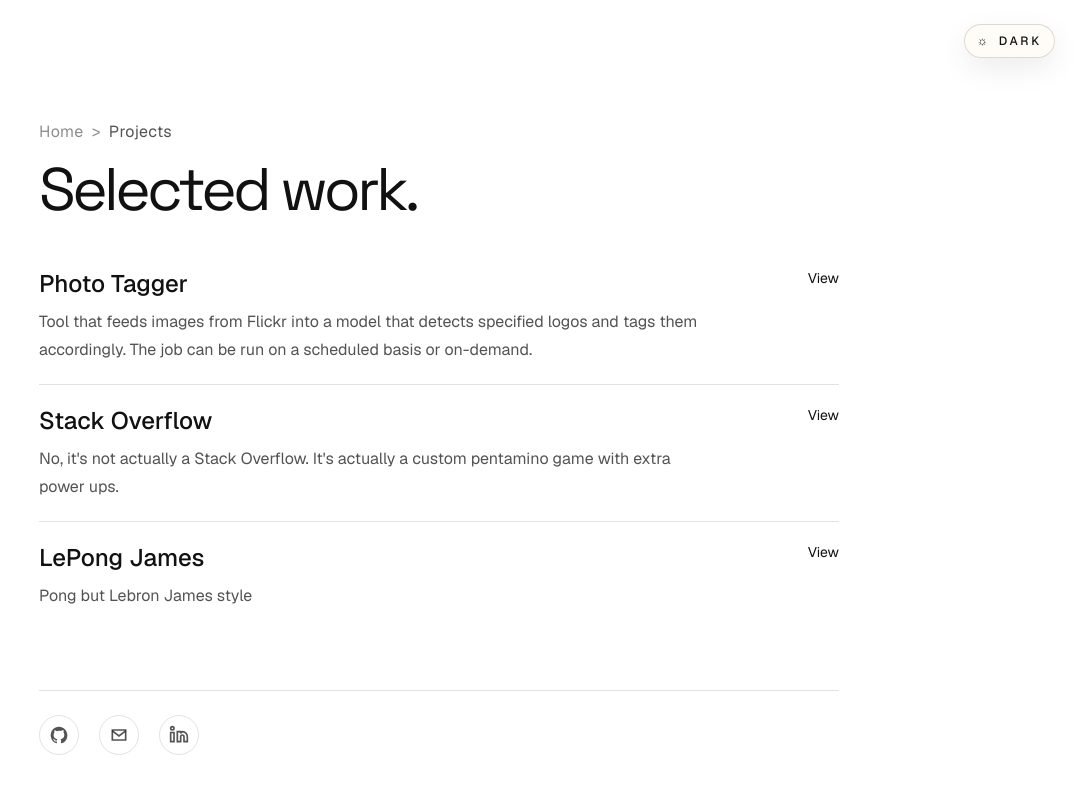
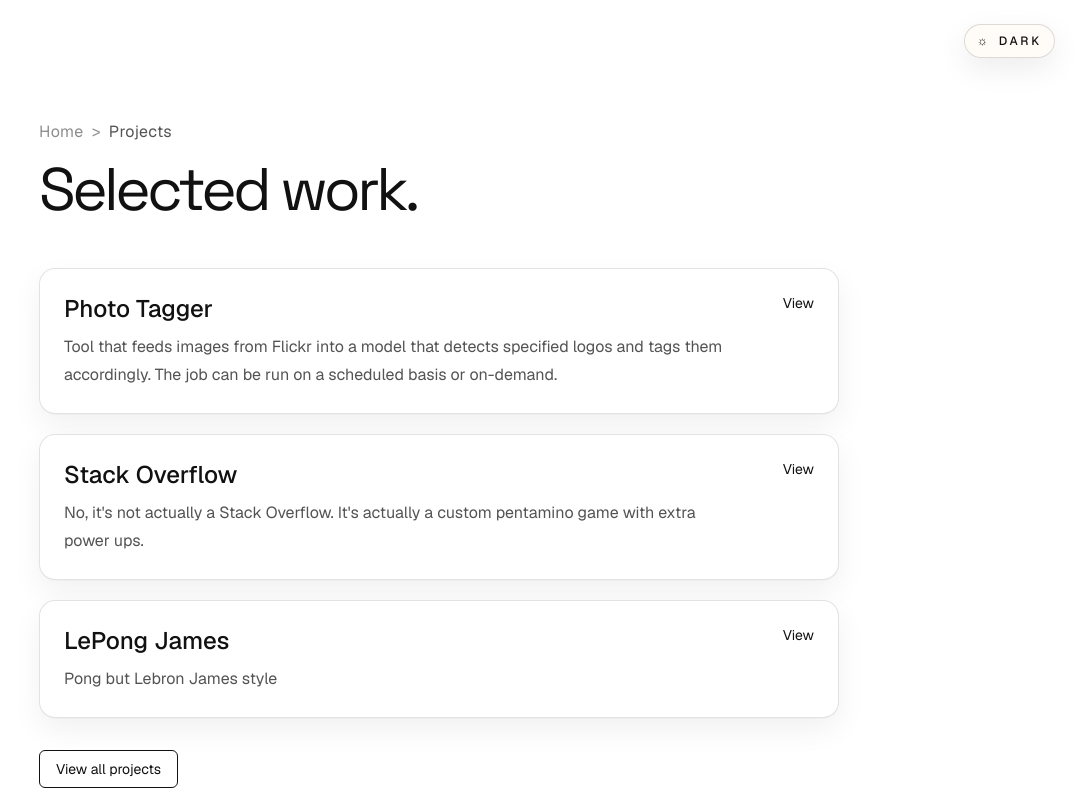
Before and after one commit to CDplayerxOne/website, a Next.js app: page /projects in a window 1280 px wide. Shown: the top 800 px of the page, without its empty margins (201-1280 px from the left). Built offline with nearby package versions, Linux system fonts and the light colour scheme.

Commit message:
changed projects to cards

```diff
--- a/src/app/experience/page.tsx
+++ b/src/app/experience/page.tsx
@@ -24,7 +24,7 @@
           </span>
         </nav>
         <h1 className="mt-4 font-display text-5xl leading-none tracking-[-0.06em] text-foreground sm:text-6xl">
-          Work history.
+          Experience.
         </h1>
         <div className="mt-12 grid gap-5">
           {experience.map((item) => (
--- a/src/app/page.tsx
+++ b/src/app/page.tsx
@@ -39,7 +39,7 @@
             {about.links.map((link) => (
               <a
                 key={link.label}
-                className="rounded-md border border-foreground px-4 py-2 text-sm text-foreground transition hover:bg-[color:var(--foreground)] hover:text-[color:var(--background)]"
+                className="rounded-md border border-foreground px-4 py-2 text-sm text-foreground transition hover:bg-foreground hover:text-background"
                 href={link.href}
               >
                 {link.label}
--- a/src/app/projects/page.tsx
+++ b/src/app/projects/page.tsx
@@ -30,11 +30,11 @@
           {projects.map((project) => (
             <article
               key={project.name}
-              className="border-t border-(--border) pt-5 first:border-t-0 first:pt-0"
+              className="group rounded-2xl border border-(--border) bg-paper p-6 shadow-[0_1px_0_rgba(17,17,17,0.02),0_12px_30px_rgba(17,17,17,0.06)] transition duration-300 ease-out motion-safe:transform-gpu motion-safe:hover:-translate-y-1 motion-safe:hover:scale-[1.012] hover:border-(--border-strong) hover:shadow-[0_18px_42px_rgba(17,17,17,0.1)] motion-reduce:transition-none"
             >
-              <div className="flex flex-col gap-3 sm:flex-row sm:items-start sm:justify-between rounded-xl">
+              <div className="flex flex-col gap-4 sm:flex-row sm:items-start sm:justify-between">
                 <div className="space-y-2">
-                  <h2 className="text-2xl font-medium text-foreground">
+                  <h2 className="text-2xl font-medium text-foreground transition duration-300 motion-safe:group-hover:translate-x-0.5 motion-safe:group-hover:-translate-y-0.5">
                     {project.name}
                   </h2>
                   <p className="max-w-2xl text-base leading-7 text-(--muted)">
@@ -42,8 +42,10 @@
                   </p>
                 </div>
                 <a
-                  className="text-sm text-foreground underline decoration-(--border-strong) underline-offset-4 transition hover:decoration-foreground"
+                  className="text-sm text-foreground underline decoration-(--border-strong) underline-offset-4 transition duration-300 motion-safe:group-hover:translate-x-0.5 motion-safe:group-hover:-translate-y-0.5 motion-safe:group-hover:decoration-foreground"
                   href={project.href}
+                  target="_blank"
+                  rel="noopener noreferrer"
                 >
                   View
                 </a>
@@ -51,6 +53,14 @@
             </article>
           ))}
         </div>
+        <div className="mt-8 flex">
+          <a
+            className="inline-flex w-fit items-center rounded-md border border-foreground px-4 py-2 text-sm text-foreground transition hover:bg-foreground hover:text-background"
+            href="https://github.com/CDplayerxOne?tab=repositories"
+          >
+            View all projects
+          </a>
+        </div>
       </section>
 
       <SiteFooter />
```
